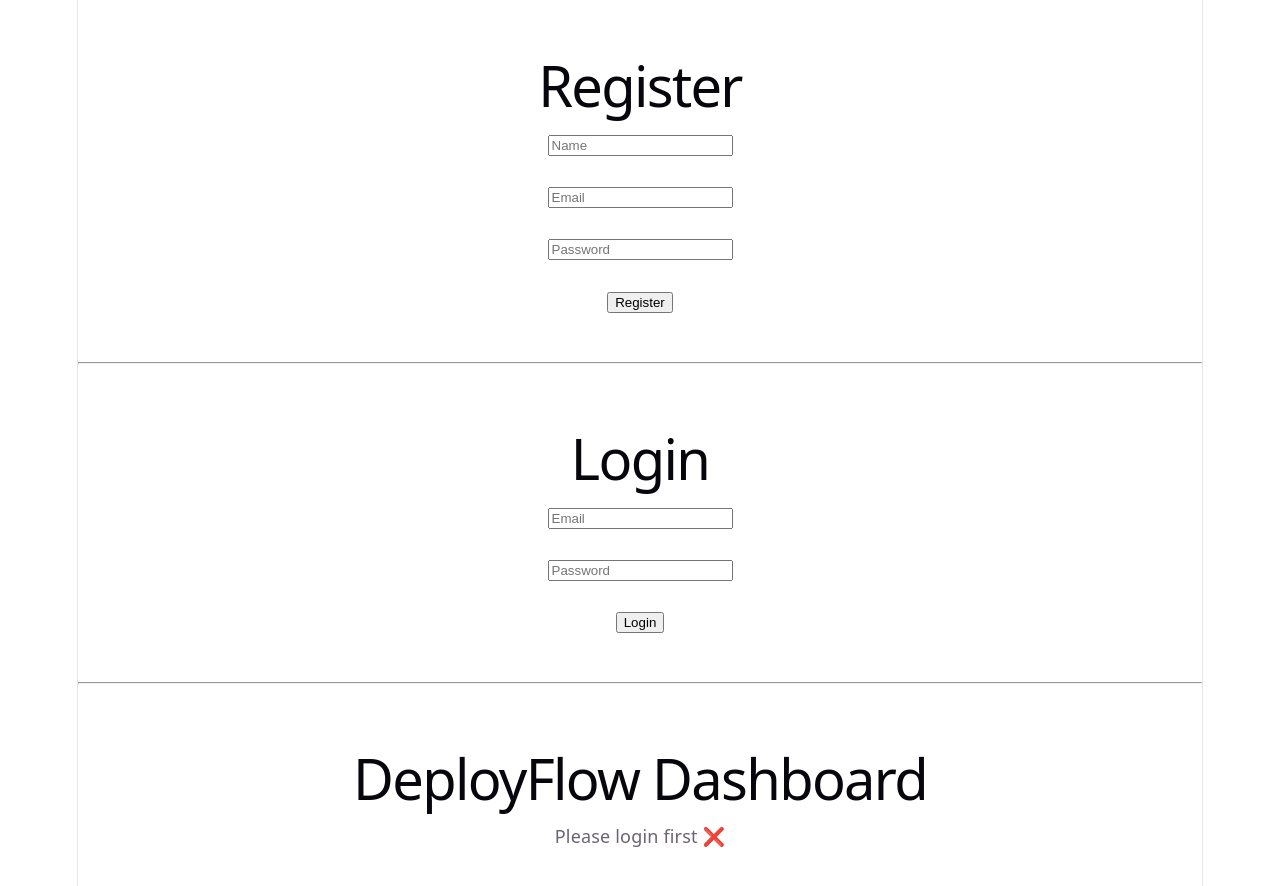
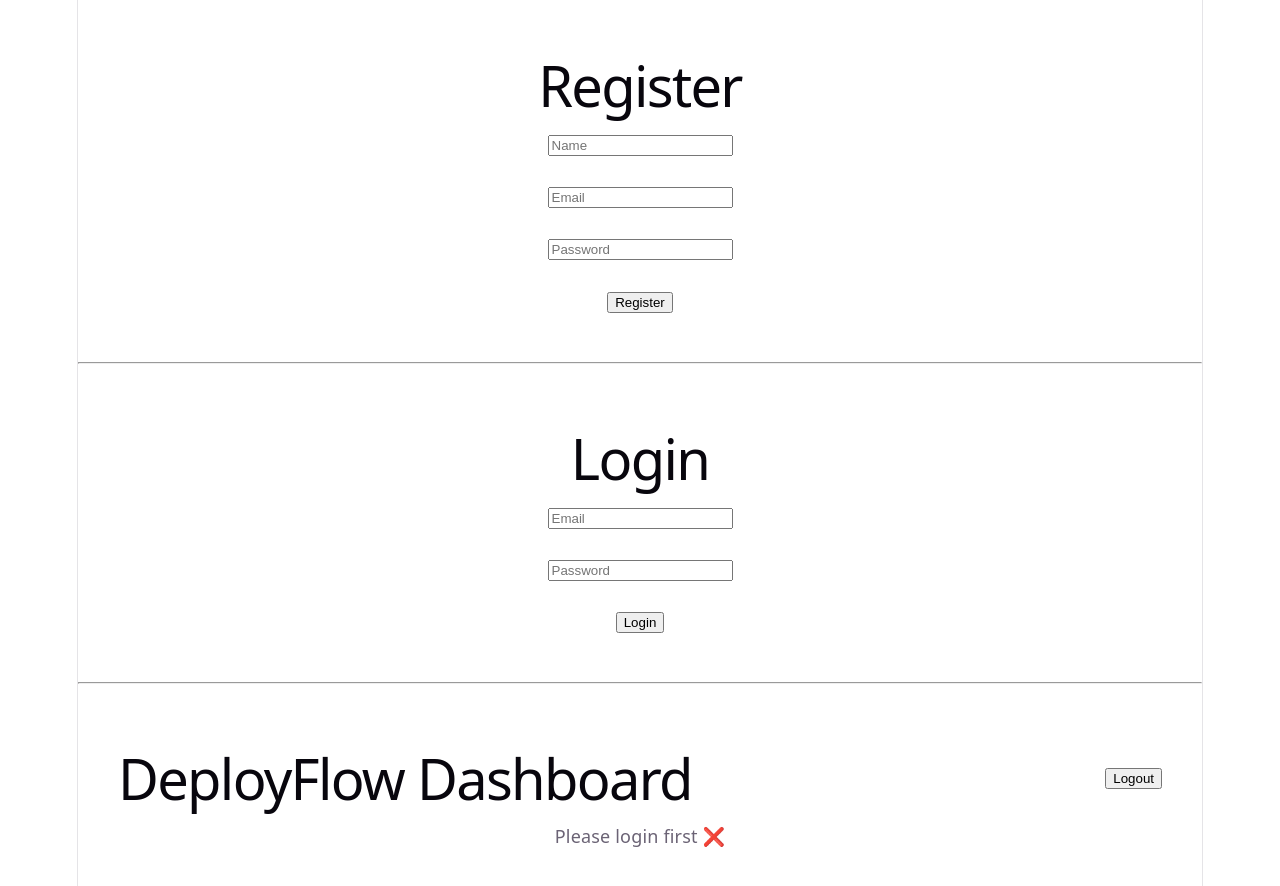
Before and after one commit to ParmandeepKaur/DeployFlow, a React app in the folder frontend/: page / in a window 1280 px wide. Shown: the top 886 px of the page. Built offline with nearby package versions, Linux system fonts and the light colour scheme; the HTML template or start-up script is replaced by a standard one.

Commit message:
feat: add logout and project CRUD

```diff
--- a/frontend/src/pages/Dashboard.jsx
+++ b/frontend/src/pages/Dashboard.jsx
@@ -73,9 +73,6 @@
 
       const data = await response.json();
 
-    console.log("Status:", response.status);
-    console.log("Response:", data);
-
       if (!response.ok) {
         alert(data.error || "Delete failed ❌");
         return;
@@ -84,16 +81,33 @@
       alert(data.message);
 
       fetchProjects();
-
     } catch (error) {
       console.log(error);
       alert("Failed to delete project ❌");
     }
   };
 
+  const handleLogout = () => {
+    localStorage.removeItem("token");
+
+    window.location.reload();
+  };
+
   return (
     <div style={{ padding: "40px" }}>
+      <div
+        style={{
+          display: "flex",
+          justifyContent: "space-between",
+          alignItems: "center",
+        }}
+      >
         <h1>DeployFlow Dashboard</h1>
+
+        <button onClick={handleLogout}>
+          Logout
+        </button>
+      </div>
 
       {token ? (
         <>
```
Lines whose indentation alone changed are shown as unchanged.
